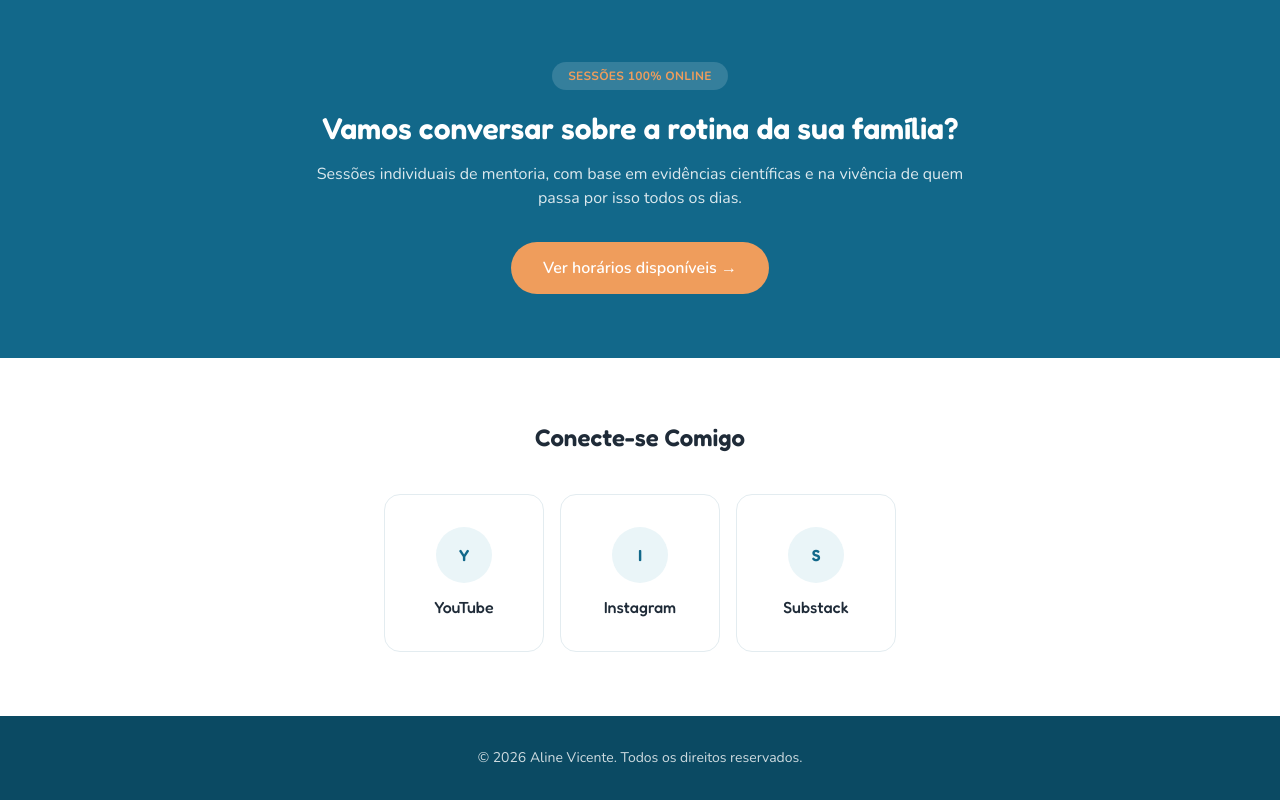
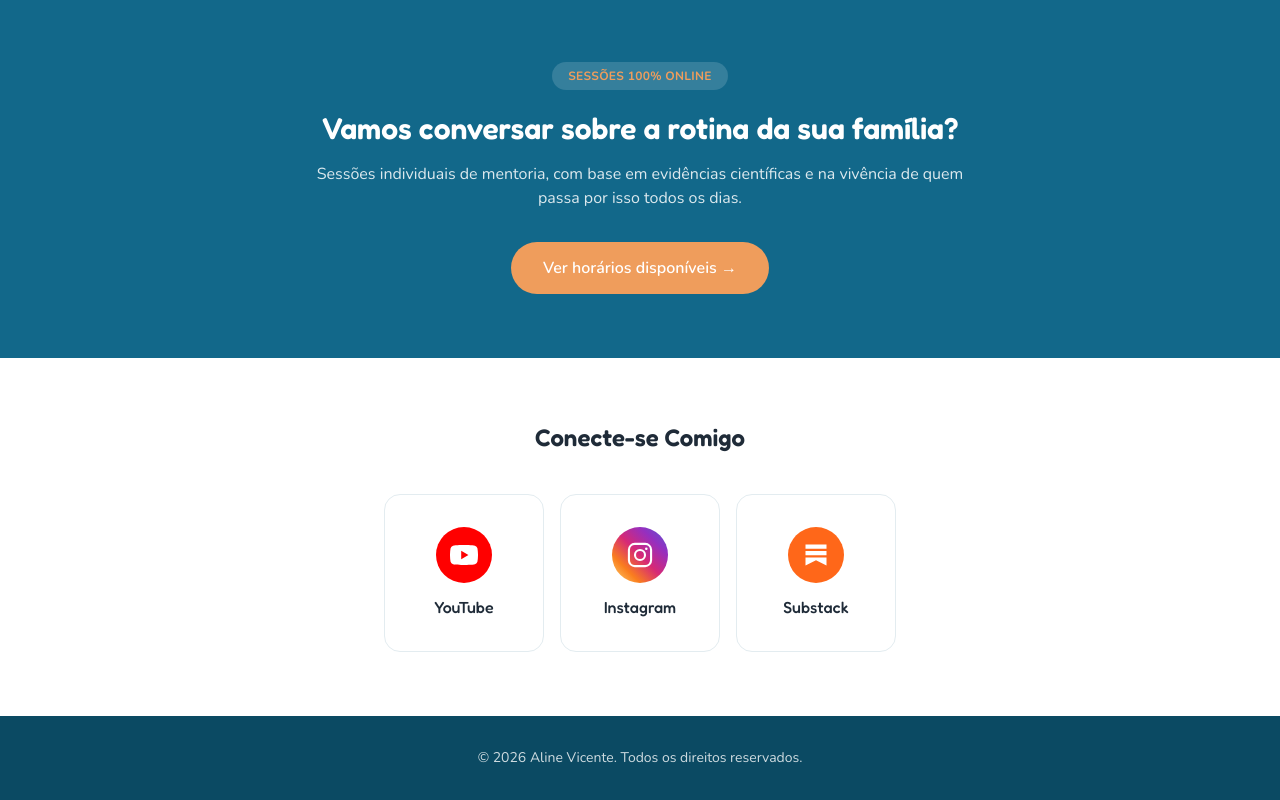
Before and after one commit to vinivi85/Aline-page, a Next.js app: page / in a window 1280 px wide. Shown: the part 868-1668 px from the top of the page. Built offline with nearby package versions, Linux system fonts and the light colour scheme.

Commit message:
style: use official YouTube/Instagram/Substack icons on social links section

```diff
--- a/app/page.tsx
+++ b/app/page.tsx
@@ -85,17 +85,49 @@ export default function Home() {
         </h2>
         <div className="flex flex-wrap justify-center gap-4">
           {[
-            { label: "YouTube", href: "#" },
-            { label: "Instagram", href: "#" },
-            { label: "Substack", href: "#" },
+            {
+              label: "YouTube",
+              href: "#",
+              bg: "#FF0000",
+              icon: (
+                <svg viewBox="0 0 24 24" className="w-7 h-7" fill="white">
+                  <path d="M23.5 6.2a3 3 0 0 0-2.1-2.1C19.5 3.5 12 3.5 12 3.5s-7.5 0-9.4.6A3 3 0 0 0 .5 6.2 31 31 0 0 0 0 12a31 31 0 0 0 .5 5.8 3 3 0 0 0 2.1 2.1c1.9.6 9.4.6 9.4.6s7.5 0 9.4-.6a3 3 0 0 0 2.1-2.1A31 31 0 0 0 24 12a31 31 0 0 0-.5-5.8ZM9.6 15.6V8.4L15.8 12Z" />
+                </svg>
+              ),
+            },
+            {
+              label: "Instagram",
+              href: "#",
+              bg: "linear-gradient(45deg, #FEDA75, #FA7E1E, #D62976, #962FBF, #4F5BD5)",
+              icon: (
+                <svg viewBox="0 0 24 24" className="w-7 h-7" fill="none" stroke="white" strokeWidth="1.8">
+                  <rect x="2.5" y="2.5" width="19" height="19" rx="5" />
+                  <circle cx="12" cy="12" r="4.3" />
+                  <circle cx="17.4" cy="6.6" r="1.1" fill="white" stroke="none" />
+                </svg>
+              ),
+            },
+            {
+              label: "Substack",
+              href: "#",
+              bg: "#FF6719",
+              icon: (
+                <svg viewBox="0 0 24 24" className="w-7 h-7" fill="white">
+                  <path d="M3 3h18v3.6H3V3Zm0 5.6h18v3.6H3V8.6ZM3 14.2h18V21L12 16.4 3 21v-6.8Z" />
+                </svg>
+              ),
+            },
           ].map((item) => (
             <a
               key={item.label}
               href={item.href}
               className="w-40 rounded-2xl border border-[var(--color-border)] py-8 flex flex-col items-center gap-3 hover:border-[var(--color-teal)] transition-colors"
             >
-              <span className="w-14 h-14 rounded-full bg-[var(--color-teal-light)] flex items-center justify-center text-[var(--color-teal)] font-display font-semibold">
-                {item.label[0]}
+              <span
+                className="w-14 h-14 rounded-full flex items-center justify-center"
+                style={{ background: item.bg }}
+              >
+                {item.icon}
               </span>
               <span className="font-display font-medium text-[var(--color-ink)]">
                 {item.label}
```
